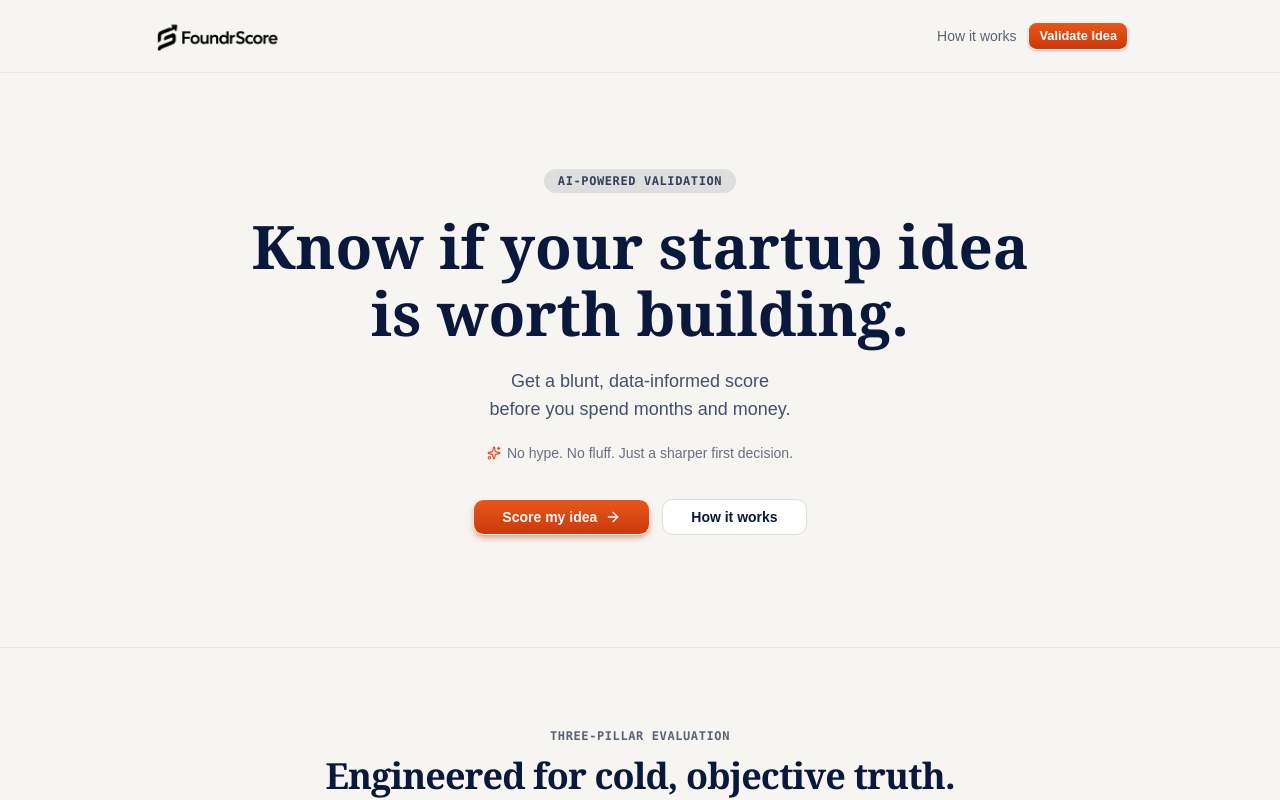
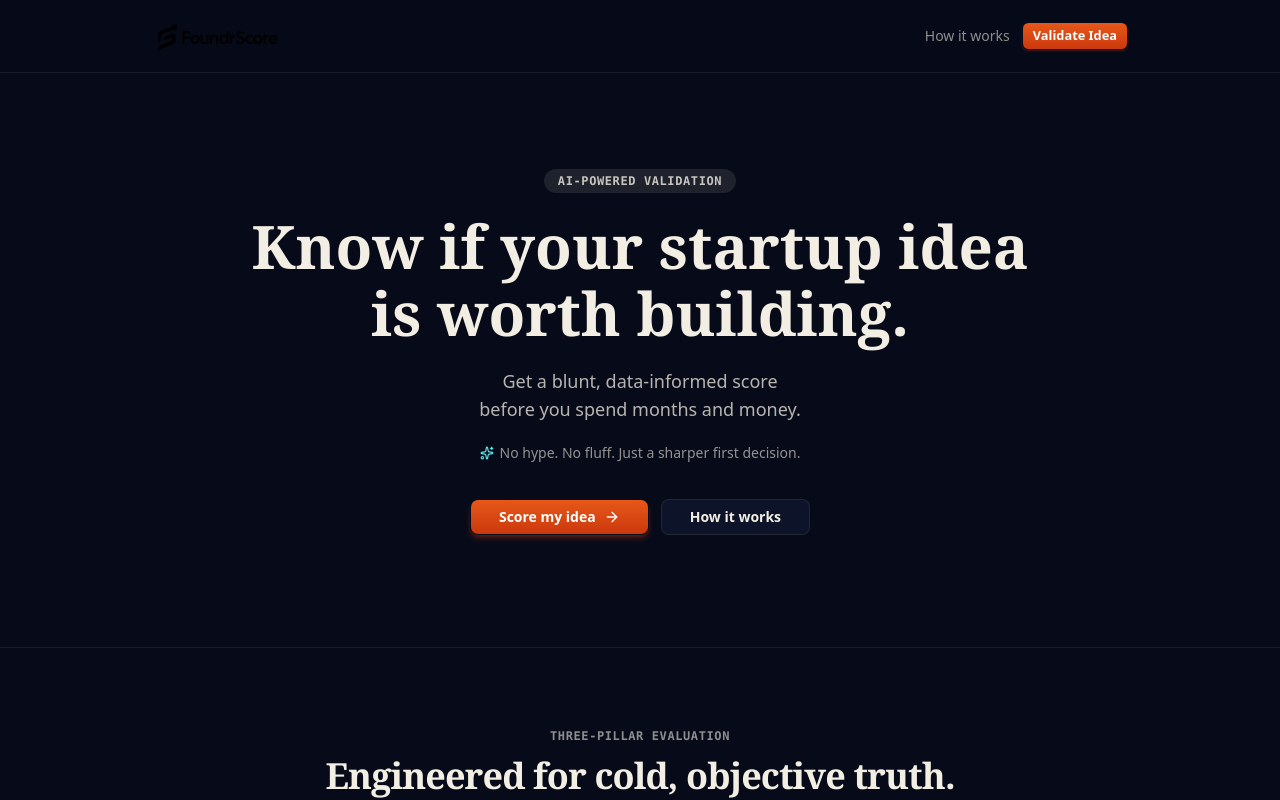
Before and after one commit to shreyachopra03-ux/FoundrScore, a React (Vite) app in the folder frontend/: page / in a window 1280 px wide. Shown: the top 800 px of the page. Built offline with nearby package versions, Linux system fonts and the light colour scheme; no server answers.

Commit message:
style: add editorial fonts and navy/ivory/cyan design tokens

```diff
--- a/frontend/package.json
+++ b/frontend/package.json
@@ -12,6 +12,8 @@
   "dependencies": {
     "@base-ui/react": "^1.8.0",
     "@fontsource-variable/geist": "^5.3.0",
+    "@fontsource-variable/jetbrains-mono": "^5.3.0",
+    "@fontsource/instrument-serif": "^5.3.0",
     "@tailwindcss/vite": "^4.3.3",
     "class-variance-authority": "^0.7.1",
     "cn": "^0.2.6",
--- a/frontend/src/index.css
+++ b/frontend/src/index.css
@@ -2,15 +2,26 @@
 @import "tw-animate-css";
 @import "shadcn/tailwind.css";
 @import "@fontsource-variable/geist";
+@import "@fontsource/instrument-serif/400.css";
+@import "@fontsource/instrument-serif/400-italic.css";
+@import "@fontsource-variable/jetbrains-mono";
 
 @theme inline {
-    --font-heading: 'ui-serif', Georgia, Cambria, 'Times New Roman', serif;
-    --font-sans: 'Geist Variable', sans-serif;
-    --font-mono: ui-monospace, SFMono-Regular, Menlo, Monaco, Consolas, "Liberation Mono", "Courier New", monospace;
-    --color-lavender: var(--lavender);
-    --color-lavender-foreground: var(--lavender-foreground);
-    --color-verdict: var(--verdict);
-    --color-verdict-foreground: var(--verdict-foreground);
+    --font-heading: 'Instrument Serif', 'Iowan Old Style', Georgia, serif;
+    --font-sans: 'Geist Variable', ui-sans-serif, system-ui, sans-serif;
+    --font-mono: 'JetBrains Mono Variable', ui-monospace, SFMono-Regular, Menlo, monospace;
+
+    /* FoundrScore editorial palette */
+    --color-ink: var(--ink);
+    --color-ink-2: var(--ink-2);
+    --color-ink-3: var(--ink-3);
+    --color-ivory: var(--ivory);
+    --color-ivory-2: var(--ivory-2);
+    --color-cyan: var(--cyan);
+    --color-amber: var(--amber);
+    --color-ember: var(--ember);
+    --color-line: var(--line);
+
     --color-block-mint: var(--block-mint);
     --color-block-mint-grid: var(--block-mint-grid);
     --color-block-peach: var(--block-peach);
@@ -58,38 +69,44 @@
 }
 
 :root {
-    --background: oklch(0.97 0.004 95);
-    --foreground: oklch(0.22 0.07 265);
-    --card: oklch(1 0 0);
-    --card-foreground: oklch(0.22 0.07 265);
-    --popover: oklch(1 0 0);
-    --popover-foreground: oklch(0.22 0.07 265);
-    --primary: oklch(0.62 0.2 35);
-    --primary-foreground: oklch(0.99 0.01 40);
-    --secondary: oklch(0.95 0.01 265);
-    --secondary-foreground: oklch(0.22 0.07 265);
-    --muted: oklch(0.95 0.006 95);
-    --muted-foreground: oklch(0.50 0.03 265);
-    --accent: oklch(0.94 0.015 265);
-    --accent-foreground: oklch(0.22 0.07 265);
-    --destructive: oklch(0.577 0.245 27.325);
-    --border: oklch(0.9 0.008 95);
-    --input: oklch(0.9 0.008 95);
-    --ring: oklch(0.62 0.2 35 / 50%);
-    --chart-1: oklch(0.62 0.2 35);
-    --chart-2: oklch(0.65 0.17 60);
-    --chart-3: oklch(0.55 0.14 20);
-    --chart-4: oklch(0.7 0.12 75);
-    --chart-5: oklch(0.5 0.1 10);
-    --radius: 0.65rem;
+    color-scheme: dark;
 
-    /* unchanged components tokens */
-    --lavender: oklch(0.91 0.035 295);
-    --lavender-foreground: oklch(0.27 0.05 30);
-    --verdict: oklch(0.16 0.02 280);
-    --verdict-foreground: oklch(0.98 0 0);
+    /* Core palette */
+    --ink: #070b19;
+    --ink-2: #0d1429;
+    --ink-3: #151e3a;
+    --ivory: #f3eee3;
+    --ivory-2: #e8e1d1;
+    --cyan: #5ee4ea;
+    --amber: #f2c14e;
+    --ember: #f0642d;
+    --line: rgb(243 238 227 / 0.12);
 
-    /* promoted GridPaperPanel tokens (Jasper reference pastel palette) */
+    --background: var(--ink);
+    --foreground: var(--ivory);
+    --card: var(--ink-2);
+    --card-foreground: var(--ivory);
+    --popover: var(--ink-2);
+    --popover-foreground: var(--ivory);
+    --primary: var(--cyan);
+    --primary-foreground: var(--ink);
+    --secondary: var(--ink-3);
+    --secondary-foreground: var(--ivory);
+    --muted: var(--ink-3);
+    --muted-foreground: rgb(243 238 227 / 0.58);
+    --accent: rgb(94 228 234 / 0.12);
+    --accent-foreground: var(--ivory);
+    --destructive: #ff6b5b;
+    --border: var(--line);
+    --input: rgb(243 238 227 / 0.18);
+    --ring: rgb(94 228 234 / 0.55);
+    --chart-1: var(--cyan);
+    --chart-2: var(--amber);
+    --chart-3: var(--ember);
+    --chart-4: var(--ivory);
+    --chart-5: #8a93b5;
+    --radius: 0.5rem;
+
     --block-mint: #ebfae7;
     --block-mint-grid: #bbf2b2;
     --block-peach: #fdf0ea;
@@ -97,24 +114,75 @@
     --block-sky: #e8f3fe;
     --block-sky-grid: #bad7fb;
 
-    --sidebar: oklch(0.985 0 0);
-    --sidebar-foreground: oklch(0.22 0.07 265);
-    --sidebar-primary: oklch(0.62 0.2 35);
-    --sidebar-primary-foreground: oklch(0.985 0 0);
-    --sidebar-accent: oklch(0.95 0.01 265);
-    --sidebar-accent-foreground: oklch(0.22 0.07 265);
-    --sidebar-border: oklch(0.9 0.008 95);
-    --sidebar-ring: oklch(0.62 0.2 35 / 50%);
+    --sidebar: var(--ink-2);
+    --sidebar-foreground: var(--ivory);
+    --sidebar-primary: var(--cyan);
+    --sidebar-primary-foreground: var(--ink);
+    --sidebar-accent: var(--ink-3);
+    --sidebar-accent-foreground: var(--ivory);
+    --sidebar-border: var(--line);
+    --sidebar-ring: var(--ring);
 }
 
 @layer base {
-  * {
-    @apply border-border outline-ring/50;
+    * {
+        @apply border-border outline-ring/50;
     }
-  body {
-    @apply bg-background text-foreground;
+    html {
+        @apply font-sans;
+        -webkit-font-smoothing: antialiased;
+        -moz-osx-font-smoothing: grayscale;
     }
-  html {
-    @apply font-sans;
+    body {
+        @apply bg-background text-foreground;
+    }
+    ::selection {
+        background: var(--cyan);
+        color: var(--ink);
     }
 }
+
+@layer components {
+    /* SMALL TECHNICAL LABEL */
+    .label-mono {
+        font-family: var(--font-mono);
+        font-size: 0.6875rem;
+        line-height: 1.2;
+        font-weight: 500;
+        letter-spacing: 0.18em;
+        text-transform: uppercase;
+    }
+
+    /* Large Editorial Heading */
+    .display {
+        font-family: var(--font-heading);
+        font-weight: 400;
+        letter-spacing: -0.025em;
+        line-height: 0.95;
+    }
+
+    /* Hairline blueprint grid used as decoration */
+    .blueprint {
+        background-image:
+            linear-gradient(var(--line) 1px, transparent 1px),
+            linear-gradient(90deg, var(--line) 1px, transparent 1px);
+        background-size: 64px 64px;
+    }
+    .blueprint-ink {
+        background-image:
+            linear-gradient(rgb(7 11 25 / 0.07) 1px, transparent 1px),
+            linear-gradient(90deg, rgb(7 11 25 / 0.07) 1px, transparent 1px);
+        background-size: 48px 48px;
+    }
+}
+
+@media (prefers-reduced-motion: reduce) {
+    *,
+    *::before,
+    *::after {
+        animation-duration: 0.01ms !important;
+        animation-iteration-count: 1 !important;
+        transition-duration: 0.01ms !important;
+        scroll-behavior: auto !important;
+    }
+}
```
Also changed, not shown: 1 other file (tests, documents, lock files or other folders).
